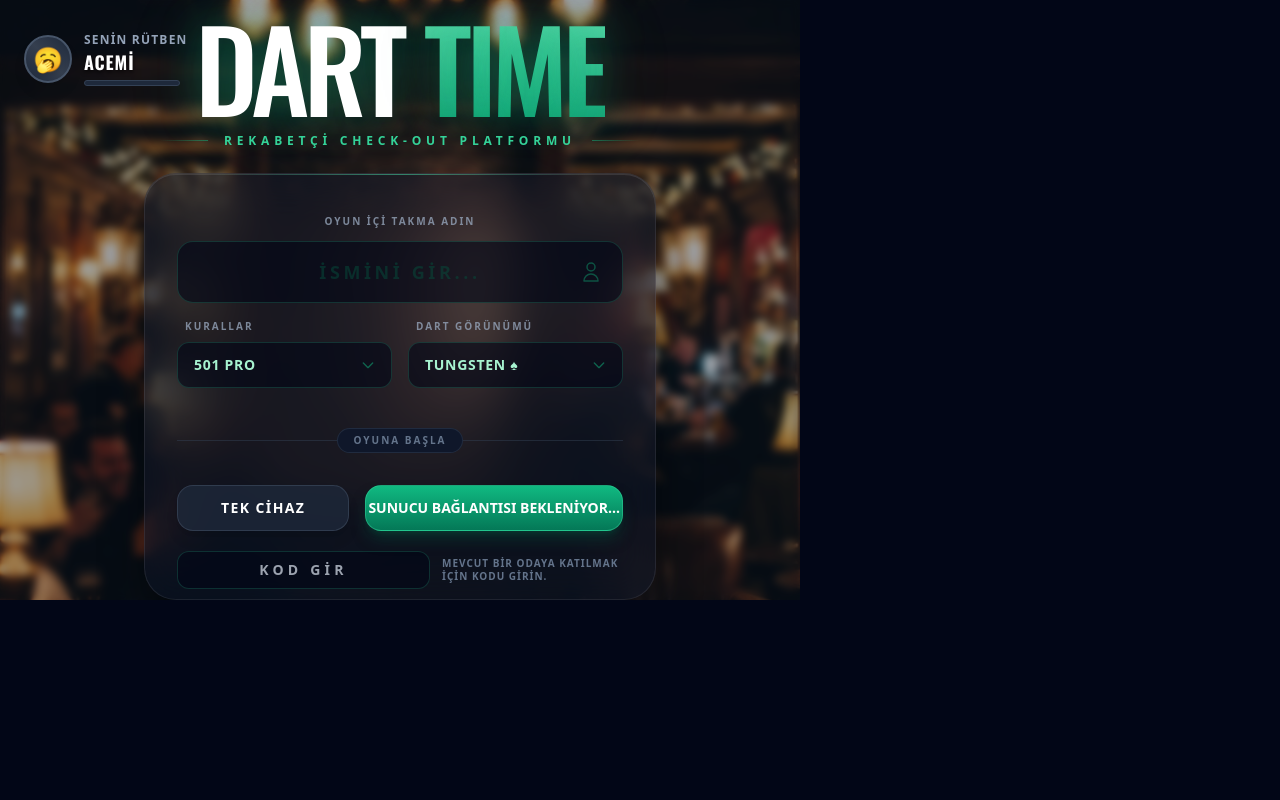
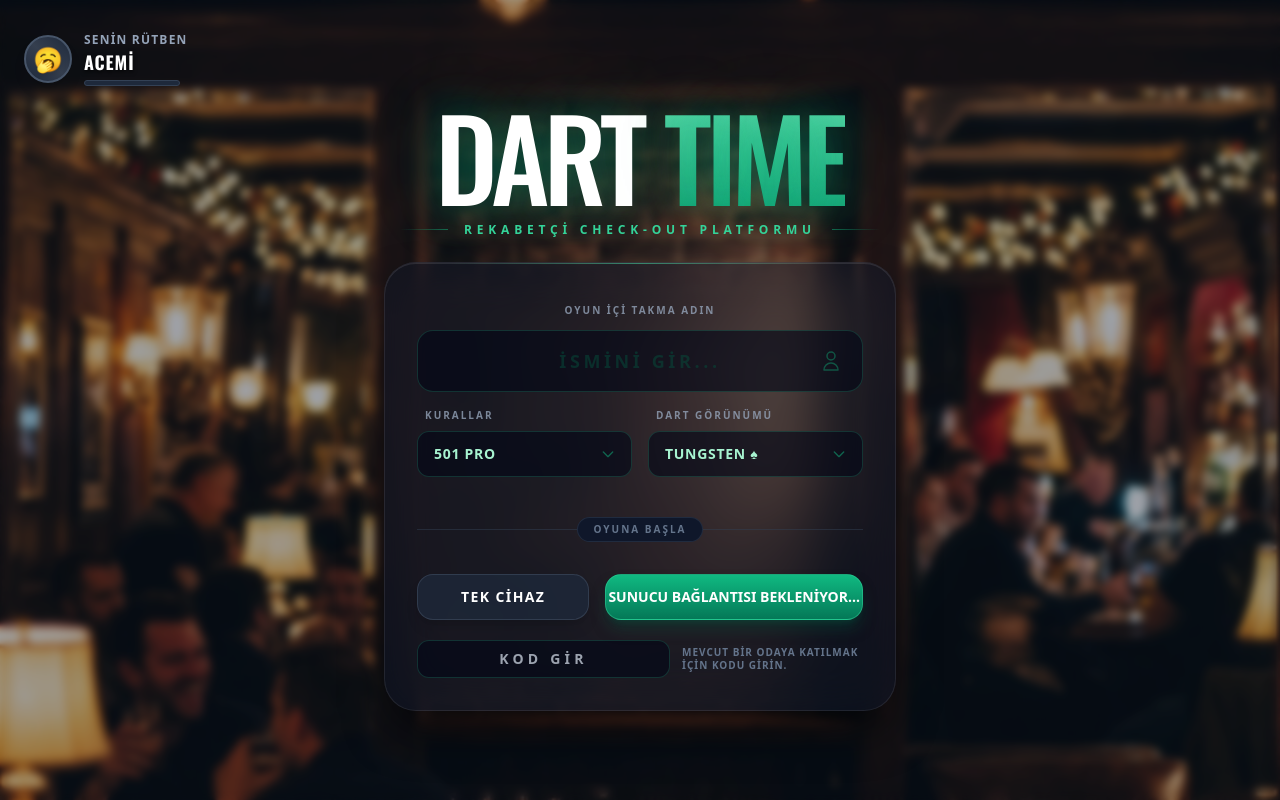
Before and after one commit to Efecancengiz/efecancengiz.github.io, a browser extension: page index.html in a window 1280 px wide. Drawn offline with nearby package versions, Linux system fonts and the light colour scheme; no server answers.

Commit message:
Add files via upload

```diff
--- a/index.html
+++ b/index.html
@@ -17,10 +17,8 @@
         @import url('https://fonts.googleapis.com/css2?family=Montserrat:wght@400;700;900&family=Oswald:wght@500;700&display=swap');
 
         body {
-            width: 800px;
-            /* Genişliği ihtiyacına göre ayarla */
-            height: 600px;
-            /* Yüksekliği ihtiyacına göre ayarla */
+            width: 100vw;
+            height: 100vh;
             margin: 0;
             padding: 0;
             overflow: hidden;
@@ -739,6 +737,7 @@
         </div>
     </div>
 
+    <script src="socket.io.min.js"></script>
     <script src="logic.js"></script>
 </body>
 
```
